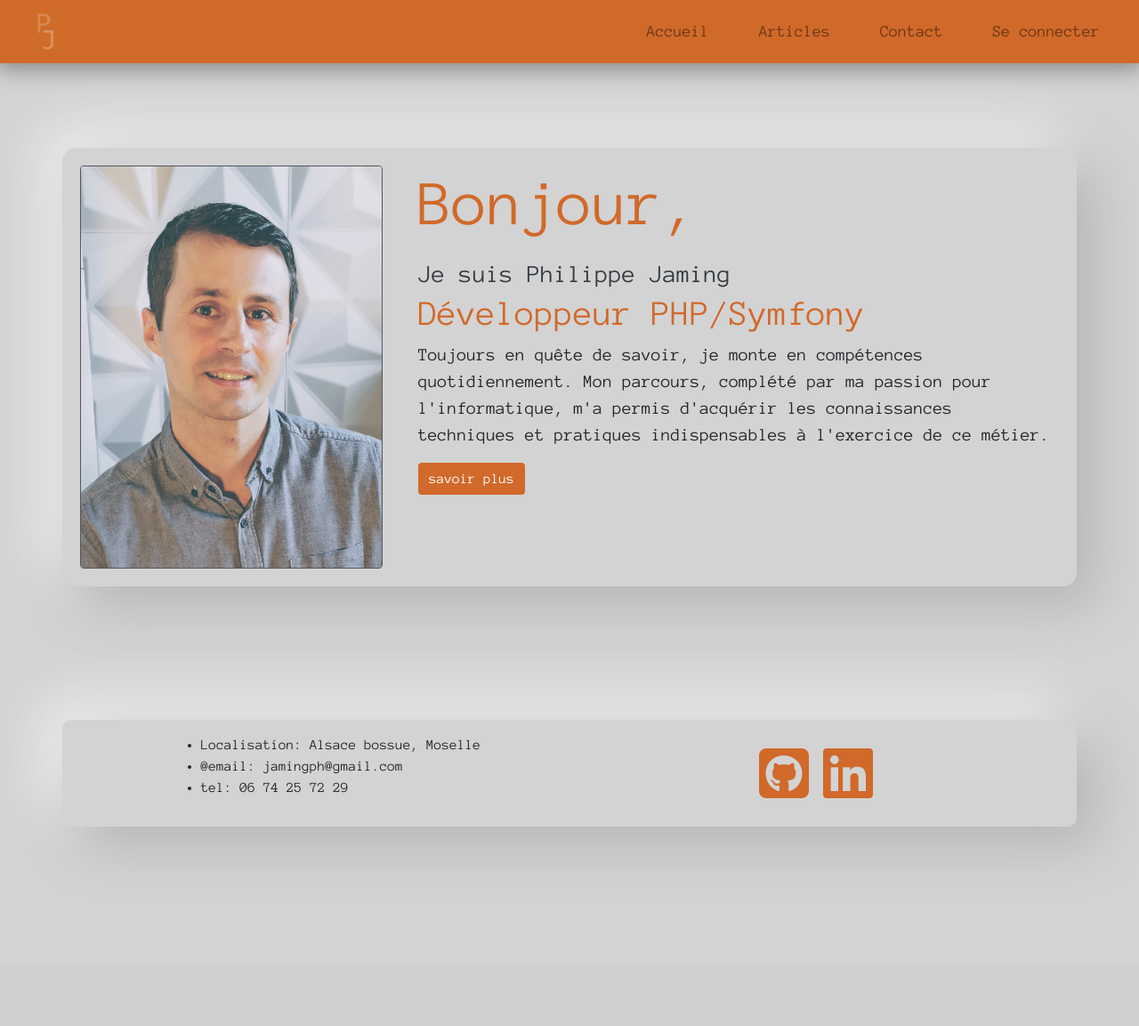
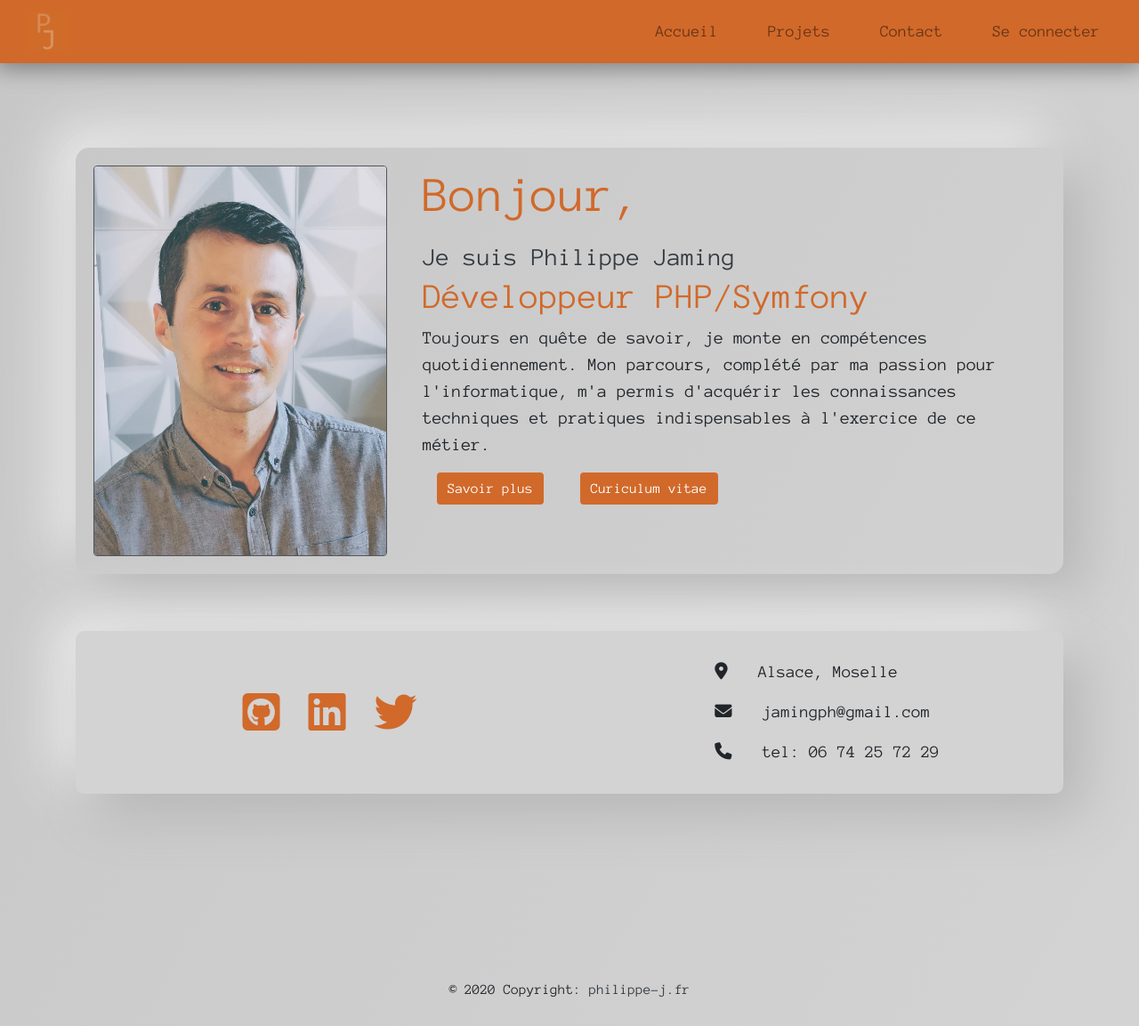
Before and after one commit to JgPhil/blog_jgphil, a Symfony app: template templates/home/index.html.twig in a window 1280 px wide. Shown: the whole page at 89% size. Before the commit the page ends 949 px from the top, so only its background shows below. Run offline with Twig, Linux system fonts and the light colour scheme; the template is opened without the code that fills it, so the values that code supplies are empty; style sheets or scripts are compiled from the project's sources; some libraries are stand-ins or nearby versions.

Commit message:
css index

```diff
--- a/public/css/base.css
+++ b/public/css/base.css
@@ -5,17 +5,15 @@
 body {
   padding-top: 70px;
   font-family: "Anonymous Pro", monospace !important;
-  background-color: #d3d3d3 !important;
-}
-
-.main-body {
-  min-width: 100%;
-  min-height: 920px;
+  background: linear-gradient(120deg, #c7c7c7, #d3d3d3);
+  width: 100%;
+  min-height: 100vh;
+  background-size: cover;
 }
 
 h3,
 h1 {
-  color: #d1692a;
+  color: #d1692a !important;
 }
 
 .navbar {
@@ -40,46 +38,46 @@ h1 {
   margin: 0 20px;
 }
 
-a.btn {
-  background-color: #d1692a;
-  border: #d1692a;
-}
-a.btn:hover {
-  background-color: #d1692a;
-  color: #3d200e;
-  box-shadow: 3px 5px 7px #f098626e, -3px -5px 7px #faefe8;
-}
-
 .new_post_btn {
   height: 100px;
   display: flex;
   justify-content: center;
   align-items: center;
 }
+.new_post_btn a.btn {
+  background-color: #d1692a;
+  border: #d1692a;
+}
+.new_post_btn a.btn:hover {
+  background-color: #d1692a;
+  color: #3d200e;
+  box-shadow: 1px 1px 4px #3f3c3a, -1px -2px 5px #faefe8;
+}
 
 .posts {
   display: flex;
+  flex-direction: column;
   justify-content: space-around;
   align-items: center;
 }
 
-.one_post {
-  box-shadow: 0 8px 6px -6px #3d200e;
-  margin-bottom: 50px !important;
+.card.one_post {
+  border-style: none;
+  background-color: unset;
+  box-shadow: 20px 20px 60px #b3b3b3, -20px -20px 60px #f3f3f3;
+  min-width: 250px;
 }
-
-img.card-img-top:hover {
+.card.one_post img:hover {
   opacity: 0.7;
 }
-
-.card {
-  margin: auto;
-  min-width: 40em;
-  max-width: 400px;
+.card.one_post h4 a,
+.card.one_post div.buttons i {
+  color: #d1692a;
 }
-
-.card-body {
-  background-color: #f0f0f0;
+.card.one_post h4 a:hover,
+.card.one_post div.buttons i:hover {
+  color: #3d200e;
+  text-decoration: none;
 }
 
 .intro {
@@ -94,25 +92,29 @@ img.card-img-top:hover {
 .intro .intro-text {
   padding: 20px;
 }
+.intro .intro-text a.btn {
+  background-color: #d1692a;
+  border: #d1692a;
+}
+.intro .intro-text a.btn:hover {
+  background-color: #d1692a;
+  color: #3d200e;
+  box-shadow: 1px 1px 4px #3f3c3a, -1px -2px 5px #faefe8;
+}
 
 .meta {
-  margin-top: 150px;
+  margin-top: 5vw;
   background-color: #d3d3d3;
   border-radius: 10px;
   box-shadow: 20px 20px 60px #b3b3b3, -20px -20px 60px #f3f3f3;
   padding: 1em 1em 1em 1em;
 }
-
-.buttons {
-  right: 20px;
-  position: absolute;
-  bottom: 20px;
+.meta ul {
+  margin-bottom: 0;
 }
-.buttons a {
-  color: #d1692a;
-}
-.buttons a a:hover {
-  color: #3d200e;
+.meta li {
+  list-style: none;
+  font-size: 1.2rem;
 }
 
 .fab {
@@ -122,4 +124,9 @@ img.card-img-top:hover {
   color: #3d200e;
 }
 
+.copyright {
+  background-color: transparent;
+  margin: 15vw 0 1vw 0;
+}
+
 /*# sourceMappingURL=base.css.map */
--- a/public/scss/base.scss
+++ b/public/scss/base.scss
@@ -8,17 +8,15 @@ $cd-box: #d1692a;
 body {
   padding-top: 70px;
   font-family: "Anonymous Pro", monospace !important;
-  background-color: #d3d3d3 !important;
-}
-
-.main-body {
-  min-width: 100%;
-  min-height: 920px;
+  background: linear-gradient(120deg, #c7c7c7, #d3d3d3);
+  width: 100%;
+  min-height: 100vh;
+  background-size: cover;
 }
 
 h3,
 h1 {
-  color: $cd-box;
+  color: $cd-box !important;
 }
 
 .navbar {
@@ -34,22 +32,12 @@ h1 {
     transform: scale(1);
     transition: transform 200ms;
     &:hover {
-      transform: scale(1.10);
+      transform: scale(1.1);
     }
   }
   & .nav-link {
     font-size: 1.15rem;
-    margin:0 20px;
-  }
-}
-
-a.btn {
-  background-color: $cd-box;
-  border: $cd-box;
-  &:hover {
-    background-color: $cd-box;
-    color: $cd-txt;
-    box-shadow: 3px 5px 7px #f098626e, -3px -5px 7px #faefe8;
+    margin: 0 20px;
   }
 }
 
@@ -95,26 +94,30 @@ img.card-img-top:hover {
   }
   & .intro-text {
     padding: 20px;
+    a.btn {
+      background-color: $cd-box;
+      border: $cd-box;
+      &:hover {
+        background-color: $cd-box;
+        color: $cd-txt;
+        box-shadow: 1px 1px 4px #3f3c3a, -1px -2px 5px #faefe8;
+      }
+    }
   }
 }
 
 .meta {
-  margin-top: 150px;
+  margin-top: 5vw;
   background-color: #d3d3d3;
   border-radius: 10px;
   box-shadow: 20px 20px 60px #b3b3b3, -20px -20px 60px #f3f3f3;
   padding: 1em 1em 1em 1em;
-}
-
-.buttons {
-  right: 20px;
-  position: absolute;
-  bottom: 20px;
-  & a {
-    color: $cd-box;
-    & a:hover {
-      color: $cd-txt;
-    }
+  & ul {
+    margin-bottom: 0;
+  }
+  & li {
+    list-style: none;
+    font-size: 1.2rem;
   }
 }
 
@@ -124,3 +127,8 @@ img.card-img-top:hover {
     color: $cd-txt;
   }
 }
+
+.copyright {
+  background-color: transparent;
+  margin: 15vw 0 1vw 0;
+}
--- a/templates/base.html.twig
+++ b/templates/base.html.twig
@@ -2,7 +2,6 @@
 <html>
 	<head>
 		<meta charset="UTF-8">
-		<link rel="stylesheet" href=" {{ asset('/css/main.css') }}">
 		<link rel="stylesheet" href=" {{ asset('/css/base.css') }}">
 		<script src="https://code.jquery.com/jquery-3.5.1.slim.min.js" integrity="sha384-DfXdz2htPH0lsSSs5nCTpuj/zy4C+OGpamoFVy38MVBnE+IbbVYUew+OrCXaRkfj" crossorigin="anonymous"></script>
 		<script src="https://cdn.jsdelivr.net/npm/bootstrap@4.5.3/dist/js/bootstrap.bundle.min.js" integrity="sha384-ho+j7jyWK8fNQe+A12Hb8AhRq26LrZ/JpcUGGOn+Y7RsweNrtN/tE3MoK7ZeZDyx" crossorigin="anonymous"></script>
@@ -15,11 +14,17 @@
 		</title>
 	</head>
 	<body>
-		{% include "navbar.html.twig" %}
-		<div class="container main-body"> {% block body %}{% endblock %}
-			</div>
 
-			{% block javascripts %}{% endblock %}
-		</body>
-	</html>
-</body></html>
+		<div class="container main-body">
+			{% include "navbar.html.twig" %}
+			{% block body %}{% endblock %}
+			<footer class="text-center text-lg-start">
+				<div class="text-center p-3 copyright">
+					© 2020 Copyright:
+					<a class="text-dark" href="https://mdbootstrap.com/">philippe-j.fr</a>
+				</div>
+			</footer>
+		</div>
+		{% block javascripts %}{% endblock %}
+	</body>
+</html></body></html>
--- a/templates/home/index.html.twig
+++ b/templates/home/index.html.twig
@@ -9,7 +9,7 @@
 				<img class="img-fluid d-none d-lg-block border border-dark rounded" src="/img/photo_phil.jpg" alt="photo de Philippe Jaming">
 			</div>
 			<div class="col-xs-12 col-lg-8 intro-text">
-				<h3 class="display-3 align-items-center ">Bonjour,</h3>
+				<h3 class="display-4 align-items-center ">Bonjour,</h3>
 				<h1>
 					<span class="h3 text-dark">Je suis Philippe Jaming
 					</span><br>Développeur PHP/Symfony
@@ -17,28 +17,41 @@
 
 				<p class="lead">Toujours en quête de savoir, je monte en compétences quotidiennement. Mon parcours, complété par ma passion pour l'informatique, m'a permis d'acquérir les connaissances techniques et pratiques indispensables à l'exercice de ce métier.
 				</p>
-				<a class="btn btn-primary" href="{{ path('contact') }} " role="button">savoir plus</a>
+				<div>
+					<a class="btn btn-primary mx-3" href="{{ path('contact') }} " role="button">Savoir plus</a>
+					<a class="btn btn-primary mx-3" href="cv-Philippe-Jaming.pdf" role="button">Curiculum vitae</a>
+				</div>
 			</div>
 		</div>
+
 		<div class="row meta">
+
 			<div class="col d-flex align-items-center justify-content-center">
+				<a href="https://github.com/JgPhil">
+					<i class="fab fa-github-square fa-3x mx-3"></i>
+				</a>
+				<a href="https://www.linkedin.com/in/philippe-j-61a477194/">
+					<i class="fab fa-linkedin fa-3x mx-3"></i>
+				</a>
+				<a href="https://twitter.com/JamingPhilippe">
+					<i class="fab fa-twitter fa-3x mx-3"></i>
+				</a>
+			</div>
+
+			<div class="col-xs-12 col-md-6 d-flex align-items-center justify-content-center">
 				<ul>
-					<li>Localisation: Alsace bossue, Moselle</li>
-					<li>@email: jamingph@gmail.com</li>
-					<li>tel: 06 74 25 72 29</li>
+					<li class="my-3">
+						<i class="fa fa-map-marker mr-4" aria-hidden="true"></i>
+						Alsace, Moselle</li>
+					<li class="my-3">
+						<i class="fas fa-envelope mr-4"></i>
+						jamingph@gmail.com</li>
+					<li class="my-3">
+						<i class="fa fa-phone mr-4" aria-hidden="true"></i>
+						tel: 06 74 25 72 29</li>
 				</ul>
 			</div>
-			<div class="col d-flex align-items-center justify-content-center">
 
-
-				<a href="https://github.com/JgPhil">
-					<i class="fab fa-github-square fa-4x mx-2"></i>
-				</a>
-				<a href="https://www.linkedin.com/in/philippe-j-61a477194/">
-					<i class="fab fa-linkedin fa-4x mx-2"></i>
-				</a>
-
-			</div>
 		</div>
 	</div>
 {% endblock %}
--- a/templates/navbar.html.twig
+++ b/templates/navbar.html.twig
@@ -22,7 +22,7 @@
 			</li>
 			<li {% if route_name == "post_list" %} class="nav-item active font-weight-bold" {% else %} class="nav-item" {% endif %}>
 				<a class="nav-link" href="{{ path('post_list') }}">
-					Articles
+					Projets
 				</a>
 			</li>
 			<li {% if route_name == "contact" %} class="nav-item active font-weight-bold" {% else %} class="nav-item" {% endif %}>
```
Also changed, not shown: other parts of public/scss/base.scss (+28 -17 lines), templates/post/list.html.twig (+11 -9 lines), 2 other files.
